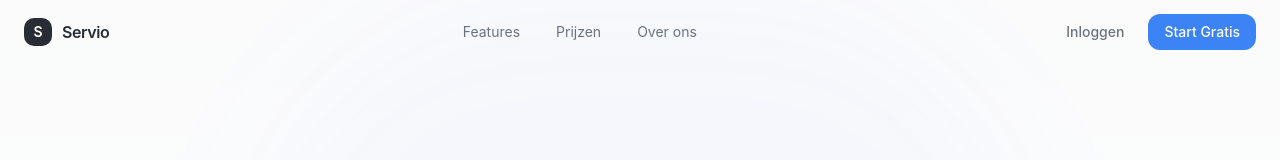
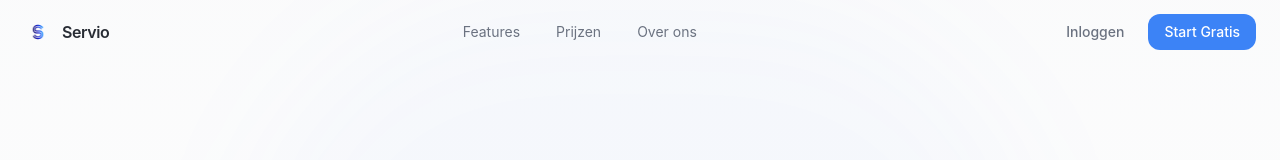
Before and after one commit to Erruj/servio, a React (Vite) app: page / in a window 1280 px wide. Shown: the top 160 px of the page. Built offline with nearby package versions, Linux system fonts and the light colour scheme.

Commit message:
Introduced Servio logo
Co-authored-by: Erruj <272609316+Erruj@users.noreply.github.com>

```diff
--- a/src/components/Sidebar.tsx
+++ b/src/components/Sidebar.tsx
@@ -1,6 +1,7 @@
 import { useState } from 'react';
 import { NavLink, useLocation } from 'react-router-dom';
 import { Mail, BarChart3, FileText, Settings, Brain, PieChart, Wallet, Receipt, Upload, FileBox, Users, Lock, Shield, ClipboardList, Clock, UserCircle, Star, GripVertical, RotateCcw } from 'lucide-react';
+import servioLogo from '@/assets/servio-logo.png';
 import { cn } from '@/lib/utils';
 import { useTranslation } from 'react-i18next';
 import { useRoleAccess } from '@/hooks/useRoleAccess';
@@ -135,9 +136,7 @@ export function Sidebar({ className }: SidebarProps) {
       {/* Logo */}
       <div className="p-6 border-b border-border">
         <div className="flex items-center space-x-3">
-          <div className="p-3 bg-primary rounded-xl shadow-card">
-            <Brain className="h-7 w-7 text-primary-foreground" />
-          </div>
+          <img src={servioLogo} alt="Servio logo" className="w-10 h-10" width={40} height={40} />
           <div>
             <h1 className="text-xl font-bold text-foreground">Servio</h1>
             <p className="text-sm text-muted-foreground">AI-powered support</p>
--- a/src/components/landing/LandingFooter.tsx
+++ b/src/components/landing/LandingFooter.tsx
@@ -1,4 +1,5 @@
 import { Link } from 'react-router-dom';
+import servioLogo from '@/assets/servio-logo.png';
 
 export function LandingFooter() {
   return (
@@ -8,9 +9,7 @@ export function LandingFooter() {
           {/* Logo & description */}
           <div className="md:col-span-2">
             <div className="flex items-center gap-2.5 mb-4" aria-label="Servio logo">
-              <div className="w-7 h-7 rounded-md bg-foreground flex items-center justify-center" aria-hidden="true">
-                <span className="text-background font-semibold text-sm">S</span>
-              </div>
+              <img src={servioLogo} alt="Servio logo" className="w-7 h-7" width={28} height={28} loading="lazy" />
               <span className="font-semibold text-foreground tracking-tight">Servio</span>
             </div>
             <p className="text-sm text-muted-foreground leading-relaxed max-w-xs">
--- a/src/components/landing/LandingHeader.tsx
+++ b/src/components/landing/LandingHeader.tsx
@@ -2,6 +2,7 @@ import { Button } from '@/components/ui/button';
 import { useNavigate, Link } from 'react-router-dom';
 import { useState, useEffect } from 'react';
 import { Menu, X } from 'lucide-react';
+import servioLogo from '@/assets/servio-logo.png';
 
 export function LandingHeader() {
   const navigate = useNavigate();
@@ -28,9 +29,7 @@ export function LandingHeader() {
         <div className="flex items-center justify-between h-16">
           {/* Logo - Clean and simple */}
           <Link to="/" className="flex items-center gap-2.5 group" aria-label="Servio - Terug naar homepage">
-            <div className="w-7 h-7 rounded-md bg-foreground flex items-center justify-center transition-transform duration-300 group-hover:scale-105" aria-hidden="true">
-              <span className="text-background font-semibold text-sm">S</span>
-            </div>
+            <img src={servioLogo} alt="Servio logo" className="w-7 h-7 transition-transform duration-300 group-hover:scale-105" width={28} height={28} />
             <span className="font-semibold text-foreground tracking-tight">Servio</span>
           </Link>
 
```
